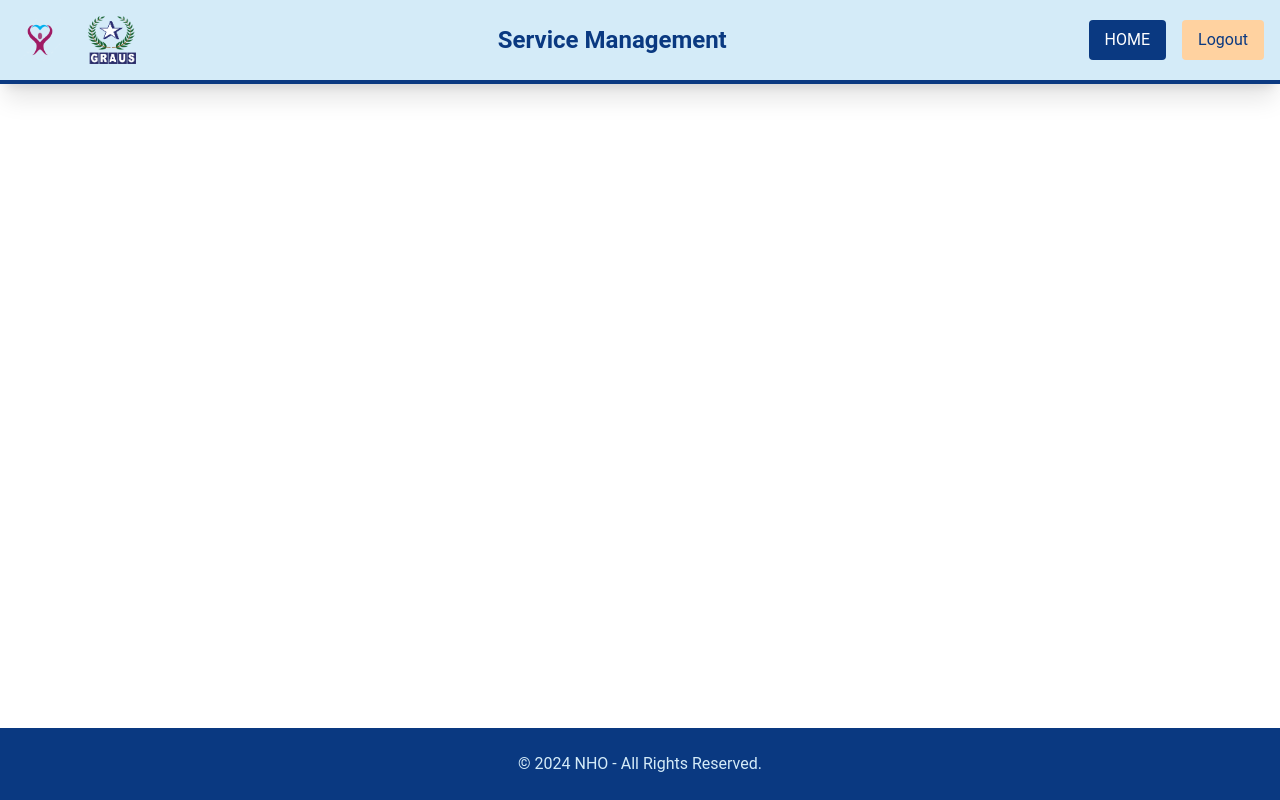
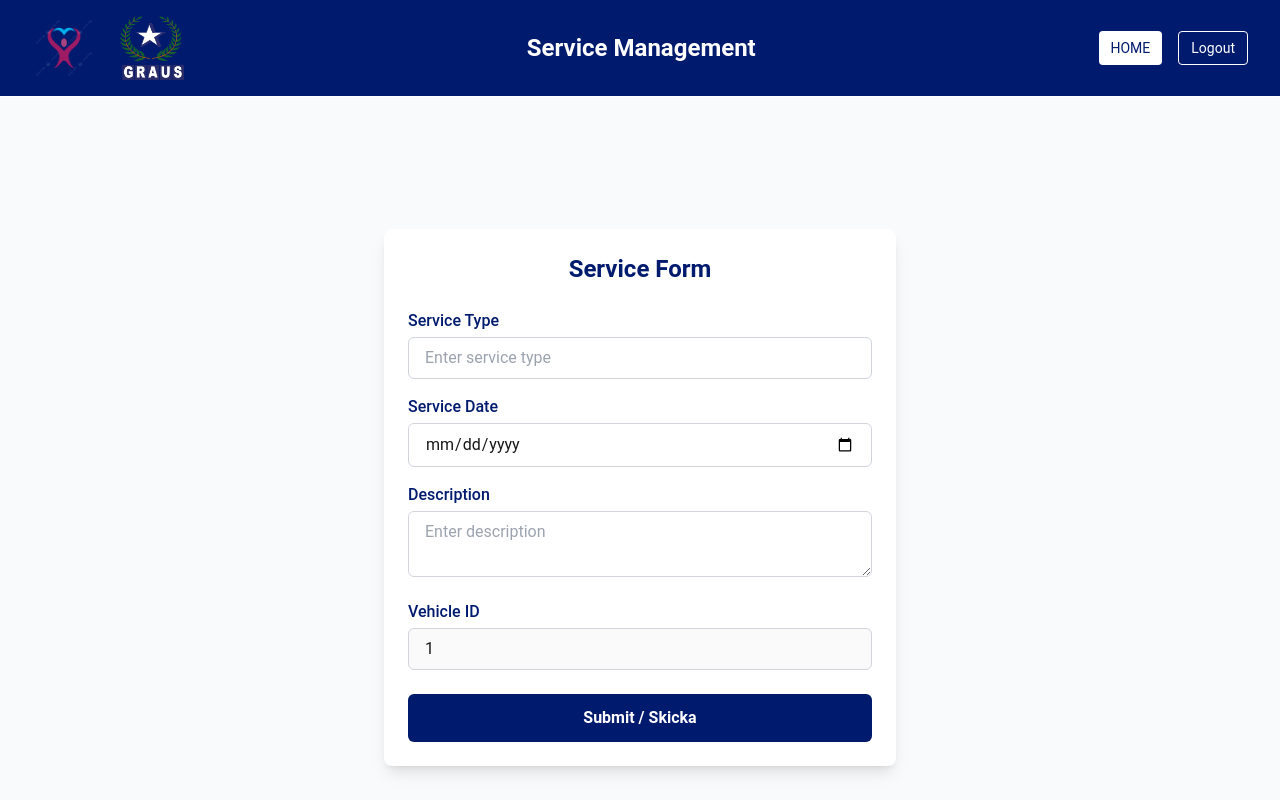
Before and after one commit to vivek9520/vehicle-management-fe, a Next.js app: page /vehicle/create-service/1 in a window 1280 px wide. Shown: the top 800 px of the page. Built offline with nearby package versions, Linux system fonts and the light colour scheme; sample sign-in values are in the browser's storage.

Commit message:
api intigrated

```diff
--- a/package.json
+++ b/package.json
@@ -9,6 +9,7 @@
     "lint": "next lint"
   },
   "dependencies": {
+    "@radix-ui/react-dialog": "^1.1.3",
     "axios": "^1.7.7",
     "js-cookie": "^3.0.5",
     "jwt-decode": "^4.0.0",
@@ -16,7 +17,8 @@
     "react": "^18.3.1",
     "react-dom": "^18.3.1",
     "react-hook-form": "^7.53.2",
-    "react-select": "^5.8.3"
+    "react-select": "^5.8.3",
+    "shadcn-ui": "^0.9.4"
   },
   "devDependencies": {
     "@types/js-cookie": "^3.0.6",
--- a/src/app/components/Footer.tsx
+++ b/src/app/components/Footer.tsx
@@ -2,9 +2,10 @@ import React from "react";
 
 const Footer = () => {
   return (
-    <footer className="bg-[#0A3981] text-[#D4EBF8] py-6 shadow-t-md">
+    <footer className="bg-[#001A6E] text-[#D4EBF8] py-6 shadow-t-md">
       <div className="container mx-auto text-center">
-        <p>© {new Date().getFullYear()} NHO - All Rights Reserved.</p>
+        <p className="text-white">© {new Date().getFullYear()} NHO - All Rights Reserved.</p>
+
       </div>
     </footer>
   );
--- a/src/app/components/Header.tsx
+++ b/src/app/components/Header.tsx
@@ -37,33 +37,48 @@ const Header = () => {
   }
 
   return (
-    <header className="bg-[#D4EBF8] text-white py-4 shadow-xl border-b-4 border-[#0A3981] transition-all duration-300 ease-in-out">
-      <div className="container mx-auto flex justify-between items-center px-4">
+    <header className="bg-[#001A6E] text-white py-4 shadow-md border-b border-white">
+      <div className="container mx-auto flex justify-between items-center px-4 sm:px-6 md:px-8">
         <div className="flex items-center space-x-6">
           {/* Logo 1 */}
           <img
             src="/logo/logo 1.png" // Replace with your logo path
             alt="Logo 1"
-            className="w-12 h-12"
+            className="w-12 h-12 sm:w-16 sm:h-16"
           />
           {/* Logo 2 */}
           <img
             src="/logo/logo2.png" // Replace with your logo path
             alt="Logo 2"
-            className="w-12 h-12"
+            className="w-12 h-12 sm:w-16 sm:h-16"
           />
         </div>
-        <h1 className="text-2xl font-bold text-[#0A3981]">Service Management</h1>
-        <div className="space-x-4">
+        <h1 className="text-2xl font-bold hidden sm:block">Service Management</h1>
+        <div className="space-x-4 hidden sm:flex">
           <button
             onClick={navigateToHome}
-            className="px-4 py-2 bg-[#0A3981] text-white rounded hover:bg-[#FFD2A0] transition duration-200"
+            className="px-3 py-1.5 text-sm bg-white text-[#001A6E] rounded hover:bg-[#E6E6E6] transition duration-200"
           >
             HOME
           </button>
           <button
             onClick={handleLogout}
-            className="px-4 py-2 bg-[#FFD2A0] text-[#0A3981] rounded hover:bg-[#EFB6C8] transition duration-200"
+            className="px-3 py-1.5 text-sm bg-[#001A6E] text-white border border-white rounded hover:bg-[#002A9C] transition duration-200"
+          >
+            Logout
+          </button>
+        </div>
+        {/* Mobile View */}
+        <div className="sm:hidden flex items-center space-x-2">
+          <button
+            onClick={navigateToHome}
+            className="px-2 py-1 text-sm bg-white text-[#001A6E] rounded hover:bg-[#E6E6E6] transition duration-200"
+          >
+            HOME
+          </button>
+          <button
+            onClick={handleLogout}
+            className="px-2 py-1 text-sm bg-[#001A6E] text-white border border-white rounded hover:bg-[#002A9C] transition duration-200"
           >
             Logout
           </button>
--- a/src/app/vehicle/create-service/[id]/page.jsx
+++ b/src/app/vehicle/create-service/[id]/page.jsx
@@ -1,16 +1,192 @@
-"use client"
-import { useRouter } from 'next/navigation';
+"use client";
+import axios from 'axios';
+// pages/service-form.js
+import { useState } from 'react';
+import {useParams} from 'next/navigation'
 
-const CreateServicePage = () => {
-    const router = useRouter();
-    // const { id } = router.query;  // Access the dynamic 'id' from the URL
+export default function ServiceForm() {
+
+    const {id} = useParams()
+    const initialFormData = {
+        serviceType: '',
+        serviceDate: '',
+        description: '',
+        idVehicle: id
+    };
+    const [formData, setFormData] = useState(initialFormData);
+
+    const [isLoading, setIsLoading] = useState(false);
+    const [popupMessage, setPopupMessage] = useState("");
+    const [popupType, setPopupType] = useState(""); // success or error
+    const [showPopup, setShowPopup] = useState(false);
+
+    const handleChange = (e) => {
+        const { name, value } = e.target;
+        setFormData({
+            ...formData,
+            [name]: value,
+        });
+    };
+
+    const handleSubmit = async (e) => {
+        setIsLoading(true);
+        e.preventDefault();
+        console.log('Form submitted:', formData);
+        const token = localStorage.getItem('authToken');
+        if (!token) {
+            console.error('Token is missing');
+            return;
+        }
+
+        const headers = {
+            Authorization: `Bearer ${token}`,
+            'Content-Type': 'application/json',
+        };
+        try {
+            const result = await axios.post('http://localhost:8080/api/v1/service_activity', formData, { headers })
+            if (result.status == 201) {
+                setTimeout(() => {
+                    setIsLoading(false); // Hide spinner after 1.5 seconds
+                    setPopupMessage("There was an error creating the Service. Please try again.");
+                    setPopupType("success");
+                    setShowPopup(true);
+                }, 1500);
+
+                setFormData(initialFormData)
+            }
+
+        } catch (error) {
+            setTimeout(() => {
+                setIsLoading(false); // Hide spinner after 1.5 seconds
+                setPopupMessage("There was an error creating the Service. Please try again.");
+                setPopupType("error");
+                setShowPopup(true);
+            }, 1500);
+        }
+
+
+
+    };
 
     return (
-        <div>
-            {/* <h1>Service ID: {id}</h1> */}
-            {/* Add the component logic for the page here */}
+        <div className="min-h-screen flex flex-col bg-[#F9FAFB]">
+            <main className="flex-grow flex items-center justify-center p-4">
+                <form
+                    onSubmit={handleSubmit}
+                    className="w-full max-w-lg bg-white rounded-lg shadow-lg p-6 space-y-6"
+                >
+                    <h1 className="text-2xl font-semibold text-[#001A6E] text-center">
+                        Service Form
+                    </h1>
+
+                    <div className="space-y-4">
+                        <div>
+                            <label
+                                htmlFor="serviceType"
+                                className="block text-[#001A6E] font-medium mb-1"
+                            >
+                                Service Type
+                            </label>
+                            <input
+                                type="text"
+                                id="serviceType"
+                                name="serviceType"
+                                value={formData.serviceType}
+                                onChange={handleChange}
+                                placeholder="Enter service type"
+                                className="w-full px-4 py-2 border border-gray-300 rounded-md focus:ring-2 focus:ring-[#001A6E] focus:outline-none"
+                            />
+                        </div>
+
+                        <div>
+                            <label
+                                htmlFor="serviceDate"
+                                className="block text-[#001A6E] font-medium mb-1"
+                            >
+                                Service Date
+                            </label>
+                            <input
+                                type="date"
+                                id="serviceDate"
+                                name="serviceDate"
+                                value={formData.serviceDate}
+                                onChange={handleChange}
+                                className="w-full px-4 py-2 border border-gray-300 rounded-md focus:ring-2 focus:ring-[#001A6E] focus:outline-none"
+                            />
+                        </div>
+
+                        <div>
+                            <label
+                                htmlFor="description"
+                                className="block text-[#001A6E] font-medium mb-1"
+                            >
+                                Description
+                            </label>
+                            <textarea
+                                id="description"
+                                name="description"
+                                value={formData.description}
+                                onChange={handleChange}
+                                placeholder="Enter description"
+                                className="w-full px-4 py-2 border border-gray-300 rounded-md focus:ring-2 focus:ring-[#001A6E] focus:outline-none"
+                            ></textarea>
+                        </div>
+
+                        <div>
+                            <label
+                                htmlFor="idVehicle"
+                                className="block text-[#001A6E] font-medium mb-1"
+                            >
+                                Vehicle ID
+                            </label>
+                            <input
+                                type="number"
+                                id="idVehicle"
+                                name="idVehicle"
+                                value={formData.idVehicle}
+                                onChange={handleChange}
+                                placeholder="Enter vehicle ID"
+                                className="w-full px-4 py-2 border border-gray-300 rounded-md focus:ring-2 focus:ring-[#001A6E] focus:outline-none"
+                            disabled/>
+                        </div>
+                    </div>
+
+                    <button
+                        type="submit"
+                        className={`w-full flex items-center justify-center bg-[#001A6E] text-white py-3 rounded-md font-bold transition duration-300 ${isLoading ? "cursor-not-allowed opacity-70" : "hover:bg-[#D997A5]"
+                            }`}
+                        disabled={isLoading}
+                    >
+                        {isLoading ? (
+                            <span className="animate-spin">Loading...</span>
+                        ) : (
+                            "Submit / Skicka"
+                        )}
+                    </button>
+                </form>
+            </main>
+
+            {/* Popup */}
+            {showPopup && (
+                <div className="fixed inset-0 bg-black bg-opacity-50 flex justify-center items-center z-50">
+                    <div className="bg-white rounded-lg shadow-lg p-6 max-w-sm w-full">
+                        <h3
+                            className={`text-lg font-bold ${popupType === "success" ? "text-green-500" : "text-red-500"
+                                }`}
+                        >
+                            {popupType === "success" ? "Success" : "Error"}
+                        </h3>
+                        <p className="mt-2 text-gray-600">{popupMessage}</p>
+                        <button
+                            onClick={() => setShowPopup(false)}
+                            className="mt-4 bg-[#EFB6C8] text-white py-2 px-4 rounded-md hover:bg-[#FFD2A0] transition duration-300"
+                        >
+                            OK
+                        </button>
+                    </div>
+                </div>
+            )}
         </div>
+
     );
-};
-
-export default CreateServicePage;
+}
--- a/src/app/vehicle/create/page.tsx
+++ b/src/app/vehicle/create/page.tsx
@@ -6,8 +6,8 @@ import Header from "@/app/components/Header";
 import { Company, Office, Vehicle } from "@/app/models/types";
 
 export default function CreateVehicle() {
-  // State for form fields
-  const [formData, setFormData] = useState<Vehicle>({
+
+  const initialFormData ={
     dateOfFirstCommissioning: "",
     acquisitionDate: "",
     registrationNo: "",
@@ -25,7 +25,9 @@ export default function CreateVehicle() {
     idCompany:"",
     dateOfControlCurrent:"",
     dateOfControlNext:""
-  });
+  }
+  // State for form fields
+  const [formData, setFormData] = useState<Vehicle>(initialFormData);
 
   // State for handling spinner and popup
   const [isLoading, setIsLoading] = useState(false);
@@ -105,25 +107,7 @@ export default function CreateVehicle() {
           setPopupMessage("Vehicle created successfully!");
           setPopupType("success");
           setShowPopup(true);
-          setFormData({
-            dateOfFirstCommissioning: "",
-            acquisitionDate: "",
-            registrationNo: "",
-            vehicleCategory: "",
-            brand: "",
-            tradeDesignation: "",
-            eIdentificationNumber: "",
-            color: "",
-            emissionClass: "",
-            co2Level: "",
-            fuel: "",
-            insuranceCompany: "",
-            rearTireDimension: "",
-            idOffice:"",
-            idCompany:"",
-            dateOfControlCurrent:"",
-            dateOfControlNext:""
-          });
+          setFormData(initialFormData);
         } else {
           setPopupMessage("There was an error creating the vehicle. Please try again.");
           setPopupType("error");
@@ -172,14 +156,14 @@ export default function CreateVehicle() {
     <div className="min-h-screen flex flex-col bg-[#F9F6F1]">
       <main className="flex-grow flex justify-center items-start py-8 px-4">
         <div className="bg-white shadow-lg rounded-lg p-10 w-full max-w-7xl grid gap-6">
-          <h2 className="text-3xl font-bold text-[#8174A0] text-center mb-6">
+          <h2 className="text-3xl font-bold text-[#001A6E] text-center mb-6">
             Create Vehicle / Skapa Fordon
           </h2>
 
           {/* Form Fields - 3x3 Grid Layout */}
           <form onSubmit={handleSubmit} className="grid grid-cols-1 sm:grid-cols-2 md:grid-cols-3 gap-6">
             <div>
-              <label htmlFor="dateOfFirstCommissioning" className="block font-medium text-[#8174A0]">
+              <label htmlFor="dateOfFirstCommissioning" className="block font-medium text-[#001A6E]">
                 Date of First Commissioning / Datum för första användning
               </label>
               <input
@@ -194,7 +178,7 @@ export default function CreateVehicle() {
             </div>
 
             <div>
-              <label htmlFor="acquisitionDate" className="block font-medium text-[#8174A0]">
+              <label htmlFor="acquisitionDate" className="block font-medium text-[#001A6E]">
                 Acquisition Date / Förvärvsdatum
               </label>
               <input
@@ -209,7 +193,7 @@ export default function CreateVehicle() {
             </div>
 
             <div>
-              <label htmlFor="registrationNo" className="block font-medium text-[#8174A0]">
+              <label htmlFor="registrationNo" className="block font-medium text-[#001A6E]">
                 Registration Number / Registreringsnummer
               </label>
               <input
@@ -225,7 +209,7 @@ export default function CreateVehicle() {
             </div>
 
             <div>
-              <label htmlFor="vehicleCategory" className="block font-medium text-[#8174A0]">
+              <label htmlFor="vehicleCategory" className="block font-medium text-[#001A6E]">
                 Vehicle Category / Fordonskategori
               </label>
               <input
@@ -241,7 +225,7 @@ export default function CreateVehicle() {
             </div>
 
             <div>
-              <label htmlFor="brand" className="block font-medium text-[#8174A0]">
+              <label htmlFor="brand" className="block font-medium text-[#001A6E]">
                 Brand / Märke
               </label>
               <input
@@ -258,7 +242,7 @@ export default function CreateVehicle() {
 
 
             <div>
-              <label htmlFor="dateOfControlCurrent" className="block font-medium text-[#8174A0]">
+              <label htmlFor="dateOfControlCurrent" className="block font-medium text-[#001A6E]">
               Control Current Date / Förvärvsdatum
               </label>
               <input
@@ -274,7 +258,7 @@ export default function CreateVehicle() {
 
 
             <div>
-              <label htmlFor="dateOfControlNext" className="block font-medium text-[#8174A0]">
+              <label htmlFor="dateOfControlNext" className="block font-medium text-[#001A6E]">
              Control Next Date / Förvärvsdatum
               </label>
               <input
@@ -289,7 +273,7 @@ export default function CreateVehicle() {
             </div>
 
             <div>
-              <label htmlFor="tradeDesignation" className="block font-medium text-[#8174A0]">
+              <label htmlFor="tradeDesignation" className="block font-medium text-[#001A6E]">
                 Trade Designation / Yrkesbenämning
               </label>
               <input
@@ -305,7 +289,7 @@ export default function CreateVehicle() {
             </div>
 
             <div>
-              <label htmlFor="eIdentificationNumber" className="block font-medium text-[#8174A0]">
+              <label htmlFor="eIdentificationNumber" className="block font-medium text-[#001A6E]">
                 E-Identification Number / E-ID Nummer
               </label>
               <input
@@ -321,7 +305,7 @@ export default function CreateVehicle() {
             </div>
             <div>
       {/* Company Dropdown */}
-      <label htmlFor="company" className="block font-medium text-[#8174A0]">
+      <label htmlFor="company" className="block font-medium text-[#001A6E]">
         Company / Företag
       </label>
       <select
@@ -344,7 +328,7 @@ export default function CreateVehicle() {
       {/* Office Dropdown (conditional on company selection) */}
       {formData.idCompany && (
         <div>
-          <label htmlFor="office" className="block font-medium text-[#8174A0]">
+          <label htmlFor="office" className="block font-medium text-[#001A6E]">
             Office / Kontor
           </label>
           <select
@@ -368,7 +352,7 @@ export default function CreateVehicle() {
     </div>
 
             <div>
-              <label htmlFor="color" className="block font-medium text-[#8174A0]">
+              <label htmlFor="color" className="block font-medium text-[#001A6E]">
                 Color / Färg
               </label>
               <input
@@ -384,7 +368,7 @@ export default function CreateVehicle() {
             </div>
 
             <div>
-              <label htmlFor="emissionClass" className="block font-medium text-[#8174A0]">
+              <label htmlFor="emissionClass" className="block font-medium text-[#001A6E]">
                 Emission Class / Utsläppsklass
               </label>
               <input
@@ -400,7 +384,7 @@ export default function CreateVehicle() {
             </div>
 
             <div>
-              <label htmlFor="co2Level" className="block font-medium text-[#8174A0]">
+              <label htmlFor="co2Level" className="block font-medium text-[#001A6E]">
                 CO2 Level / CO2 Nivå
               </label>
               <input
@@ -417,7 +401,7 @@ export default function CreateVehicle() {
             </div>
 
             <div>
-              <label htmlFor="fuel" className="block font-medium text-[#8174A0]">
+              <label htmlFor="fuel" className="block font-medium text-[#001A6E]">
                 Fuel / Bränsle
               </label>
               <select
@@ -437,7 +421,7 @@ export default function CreateVehicle() {
             </div>
 
             <div>
-              <label htmlFor="rearTireDimension" className="block font-medium text-[#8174A0]">
+              <label htmlFor="rearTireDimension" className="block font-medium text-[#001A6E]">
                 Rear Tire Dimension / Bakdäcksdimension
               </label>
               <input
@@ -453,7 +437,7 @@ export default function CreateVehicle() {
             </div>
 
             <div>
-              <label htmlFor="insuranceCompany" className="block font-medium text-[#8174A0]">
+              <label htmlFor="insuranceCompany" className="block font-medium text-[#001A6E]">
                 Insurance Company / Försäkringsbolag
               </label>
               <input
@@ -471,7 +455,7 @@ export default function CreateVehicle() {
             <div className="col-span-full flex justify-center mt-6">
               <button
                 type="submit"
-                className={`flex items-center justify-center bg-[#EFB6C8] text-white py-3 px-6 rounded-md font-bold transition duration-300 ${isLoading ? "cursor-not-allowed opacity-70" : "hover:bg-[#D997A5]"}`}
+                className={`flex items-center justify-center bg-[#001A6E] text-white py-3 px-6 rounded-md font-bold transition duration-300 ${isLoading ? "cursor-not-allowed opacity-70" : "hover:bg-[#D997A5]"}`}
                 disabled={isLoading}
               >
                 {isLoading ? (
--- a/src/app/vehicle/search/page.tsx
+++ b/src/app/vehicle/search/page.tsx
@@ -11,6 +11,8 @@ const SearchPage = () => {
   const [searchLoading, setSearchLoading] = useState(false); // For search button
   const [addVehicleLoading, setAddVehicleLoading] = useState(false); // For add vehicle button
   const router = useRouter();
+
+  const [isOpen, setIsOpen] = useState(false);
 
   const handleSearch = async () => {
     if (!registrationNumber) return;
@@ -71,7 +73,7 @@ const SearchPage = () => {
 
   return (
     <div className="min-h-screen bg-[#D4EBF8] p-6">
-      <h1 className="text-4xl font-bold mb-8 text-center text-[#0A3981] bg-gradient-to-r from-[#0A3981] to-[#D4EBF8] text-transparent bg-clip-text shadow-xl tracking-wide p-4">
+      <h1 className="text-4xl font-bold mb-8 text-center text-[#0A3981] bg-gradient-to-r from-[#001A6E] to-[#001A6E] text-transparent bg-clip-text shadow-xl tracking-wide p-4">
         Search Vehicle by Registration Number
       </h1>
 
```
Also changed, not shown: src/app/models/types.ts (+8 -0 lines), src/app/vehicle/service-history/[id]/page.tsx (+38 -19 lines), 1 other file (tests, documents, lock files or other folders).
